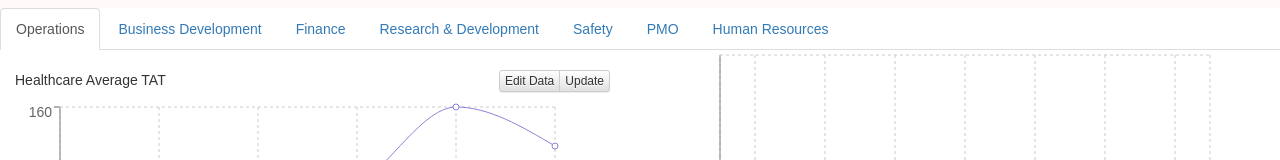
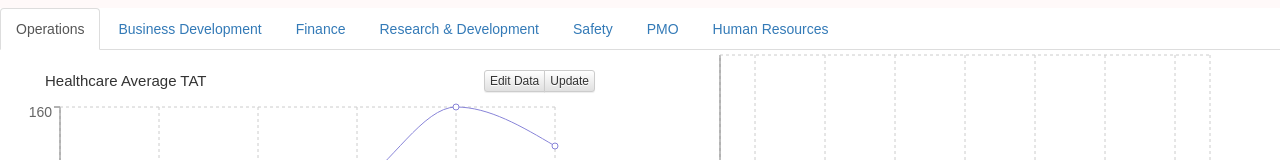
Before and after one commit to chrisacciai/dashboard, a React (Create React App) app: page / in a window 1280 px wide. Shown: the part 142-302 px from the top of the page. Built offline with nearby package versions, Linux system fonts and the light colour scheme.

Commit message:
header tweaks

```diff
--- a/src/index.css
+++ b/src/index.css
@@ -5,9 +5,10 @@ body {
 }
 p.alignleft {
   float: left;
-  margin-left: 30px;
+  margin-left: 60px;
+  font-size: 15px;
 }
 p.alignright {
   float: right;
-  margin-right: 30px;
+  margin-right: 45px;
 }
```
